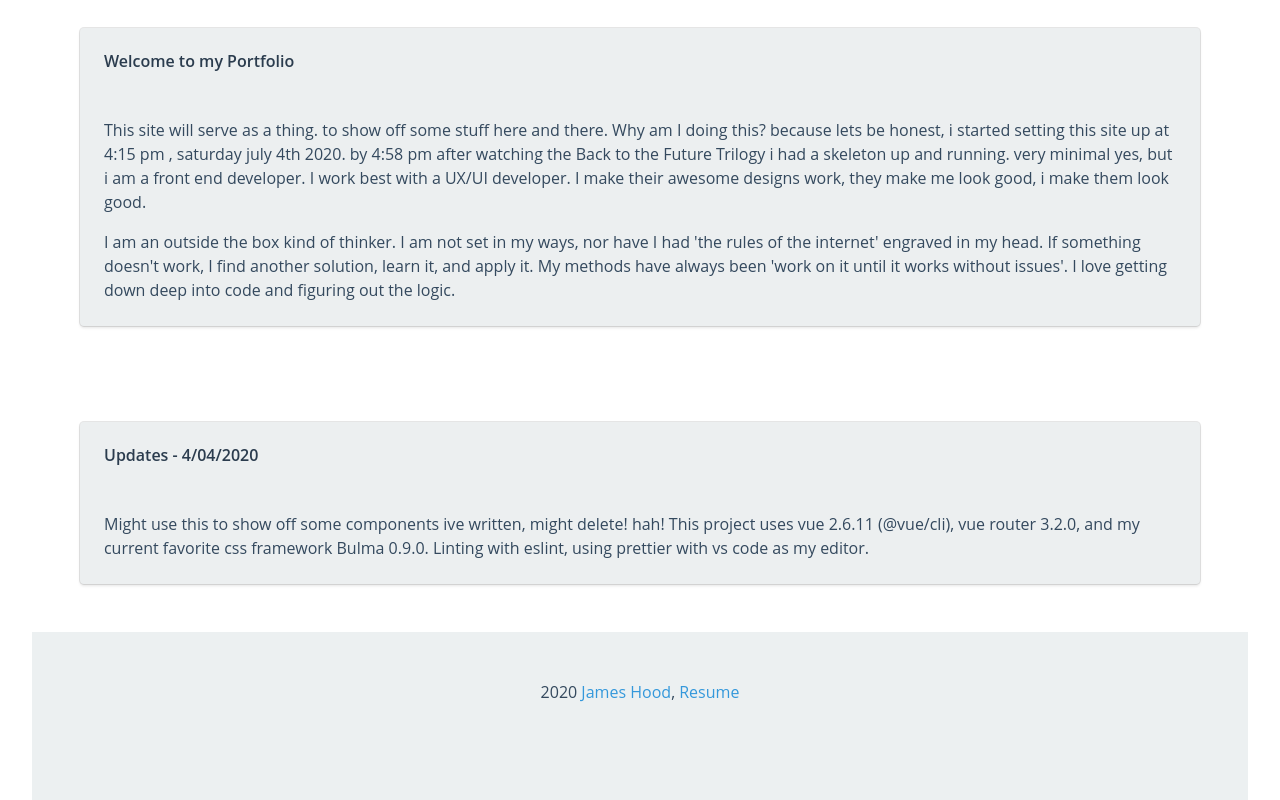
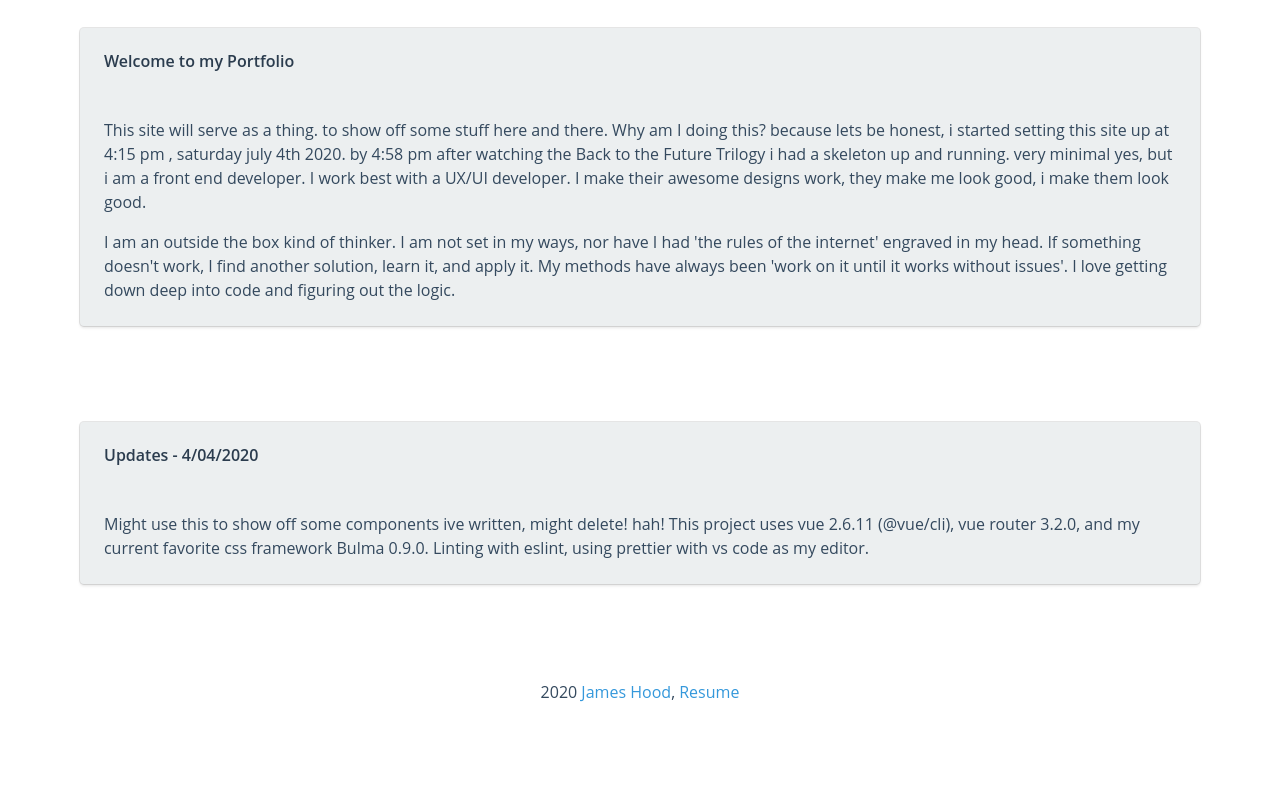
Before and after one commit to jameshood118/projects, a Vue app: page / in a window 1280 px wide. Shown: the part 349-1149 px from the top of the page. After the commit the page ends 1101 px from the top, so only its background shows below. Built offline with nearby package versions, Linux system fonts and the light colour scheme.

Commit message:
set footer vars

```diff
--- a/src/styles/variables.scss
+++ b/src/styles/variables.scss
@@ -21,7 +21,8 @@ $section-padding: 2rem 1.5rem;
 $radius-small: 3px;
 $radius: 0.4em;
 $radius-large: 8px;
-$footer-background-color: $white-ter;
+$footer-background-color: transprent;
+$footer-padding: 3rem;
 $subtitle-color: darken($grey, 20);
 $text: $primary;
 $text-light: lighten($primary, 10);
```
